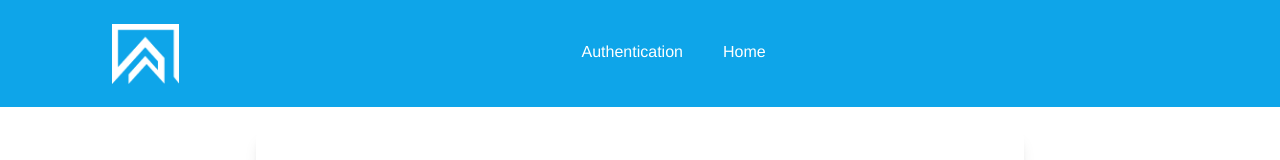
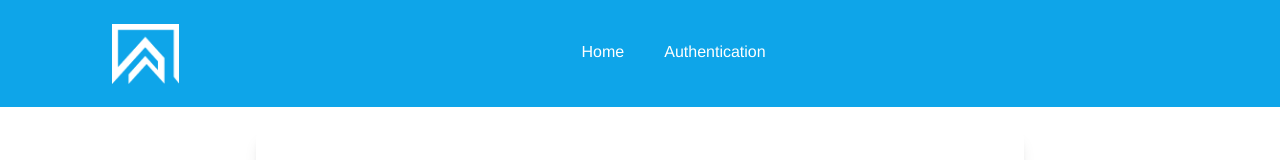
Before and after one commit to StailiAbdessalam/Gestion-des-RDVs-pour-un-Architecte, a Vue app in the folder frontend/: page / in a window 1280 px wide. Shown: the top 160 px of the page. Built offline with nearby package versions, Linux system fonts and the light colour scheme; what vue-sweetalert2 would draw is missing.

Commit message:
the is nav-bar finish

```diff
--- a/frontend/src/components/Navigation.vue
+++ b/frontend/src/components/Navigation.vue
@@ -4,11 +4,11 @@
       <img src="../assets/img/logo.png" alt="" />
     </div>
     <div class="nav-content">
+      <router-link  class="nav-item" to="/home"
+        >Home</router-link
+      >
       <router-link v-if="!role" class="nav-item" to="/"
         >Authentication</router-link
-      >
-      <router-link  class="nav-item" to="/home"
-        >Home</router-link
       >
       <template v-if="role === 'user'">
         <router-link class="nav-item" to="/User/RDV">Rendez-vous</router-link>
@@ -18,28 +18,15 @@
       </template>
       <router-link v-if="role === 'admin'" class="nav-item" to="/Admin">Admin</router-link>
       <router-link v-if="role === 'admin'" class="nav-item" to="/ALLRDV">RDV</router-link>
-      <!-- <router-link  class="nav-item" to="/"> -->
-      <!-- <form   action="\" > -->
-      <!-- </form> -->
-
-      <!-- </router-link> -->
     </div>
     <div class="shrink-0 flex items-center gap-2">
-      <!-- <img
-        class="h-14 w-14 object-cover rounded-full"
-        src="https://images.unsplash.com/photo-1580489944761-15a19d654956?ixlib=rb-1.2.1&ixid=MnwxMjA3fDB8MHxwaG90by1wYWdlfHx8fGVufDB8fHx8&auto=format&fit=crop&w=1361&q=80"
-        alt="Current profile photo"
-      /> -->
-      <!-- abdessalam staili -->
             <a id="hah" href="\" v-if="role" @click="logout()"  class="nav-item">logout</a>
-
     </div>
   </nav>
 </template>
 <script>
 export default {
   name: "nav-item",
-  // props: ["role"],
   data() {
     return {
       role: "",
```
